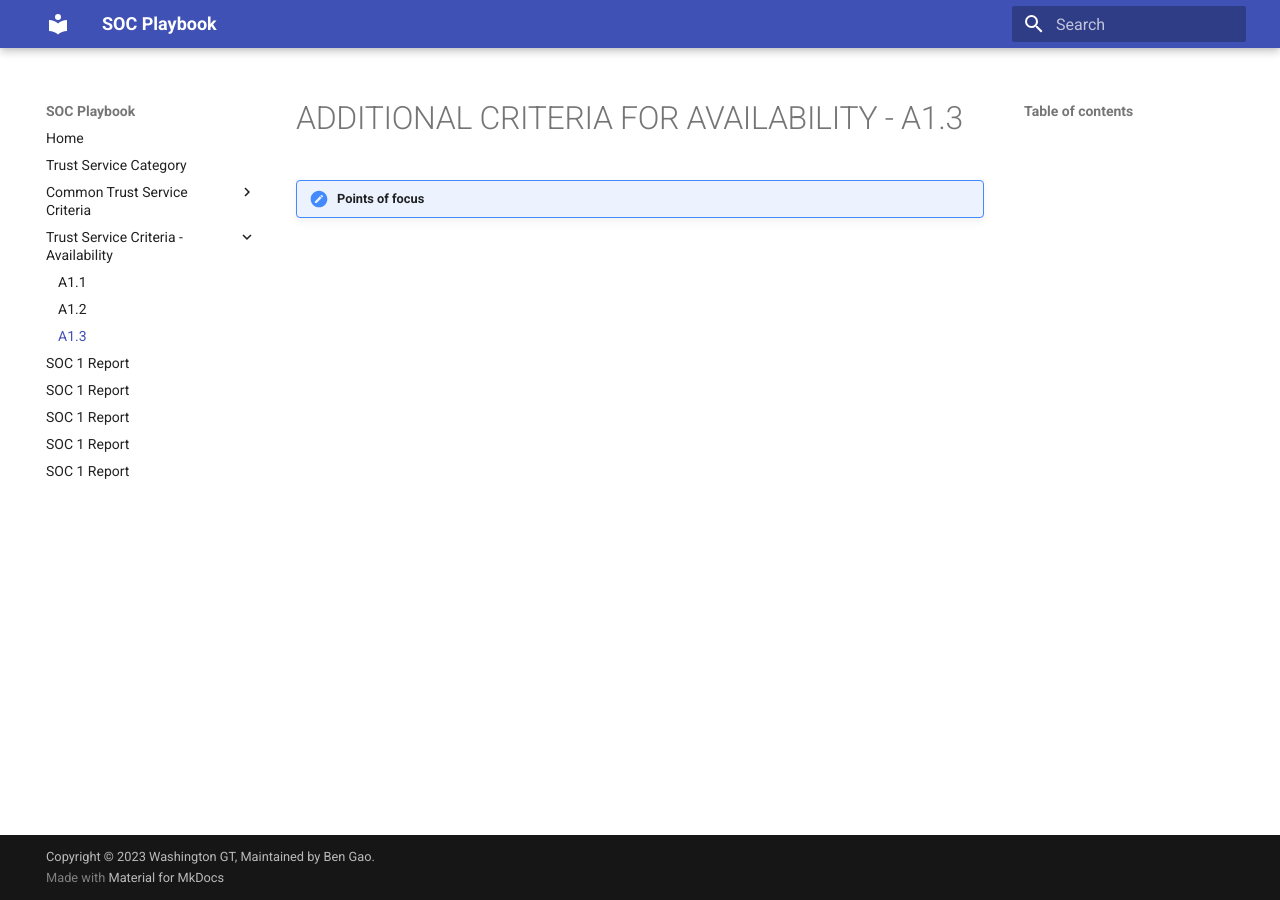
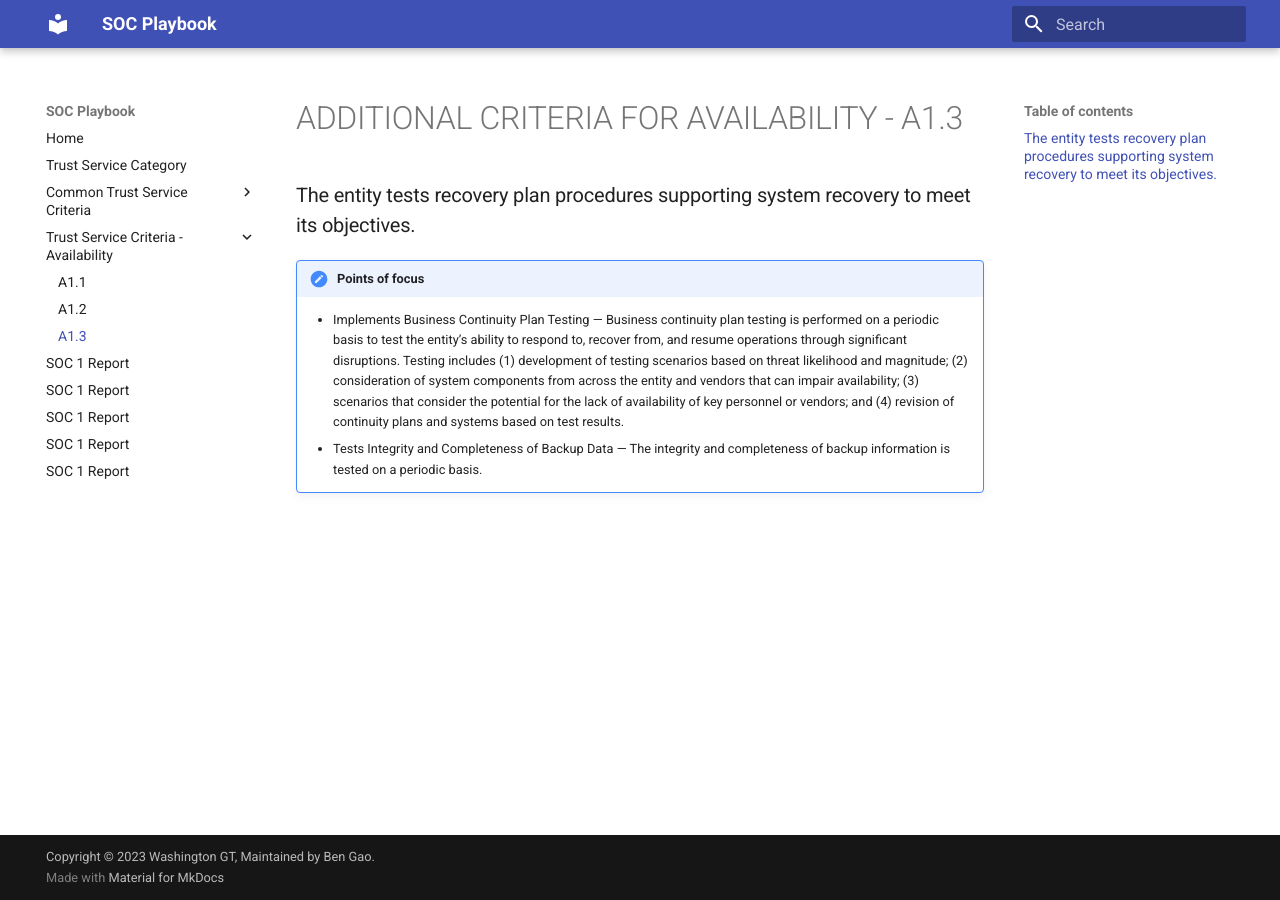
Before and after one commit to WashingtonGT/soc-playbook, an MkDocs documentation site: the page built from docs/atsc/a1-3.md, in a window 1280 px wide. Built offline with MkDocs 1.6.1 and Material for MkDocs 9.7.7, drawn with Linux system fonts in a browser that asks for light colours.

Commit message:
Update a1-3.md

```diff
--- a/docs/atsc/a1-3.md
+++ b/docs/atsc/a1-3.md
@@ -1,5 +1,12 @@
 # ADDITIONAL CRITERIA FOR AVAILABILITY - A1.3
 
-###
+### The entity tests recovery plan procedures supporting system recovery to meet its objectives.
 
 !!! note "Points of focus"
+
+    * Implements Business Continuity Plan Testing — Business continuity plan testing is performed on a periodic basis to test the entity’s ability to respond to, recover from, and resume operations through significant disruptions. Testing includes
+        (1) development of testing scenarios based on threat likelihood and magnitude;
+        (2) consideration of system components from across the entity and vendors that can impair availability;
+        (3) scenarios that consider the potential for the lack of availability of key personnel or vendors; and
+        (4) revision of continuity plans and systems based on test results.
+    * Tests Integrity and Completeness of Backup Data — The integrity and completeness of backup information is tested on a periodic basis.
```
